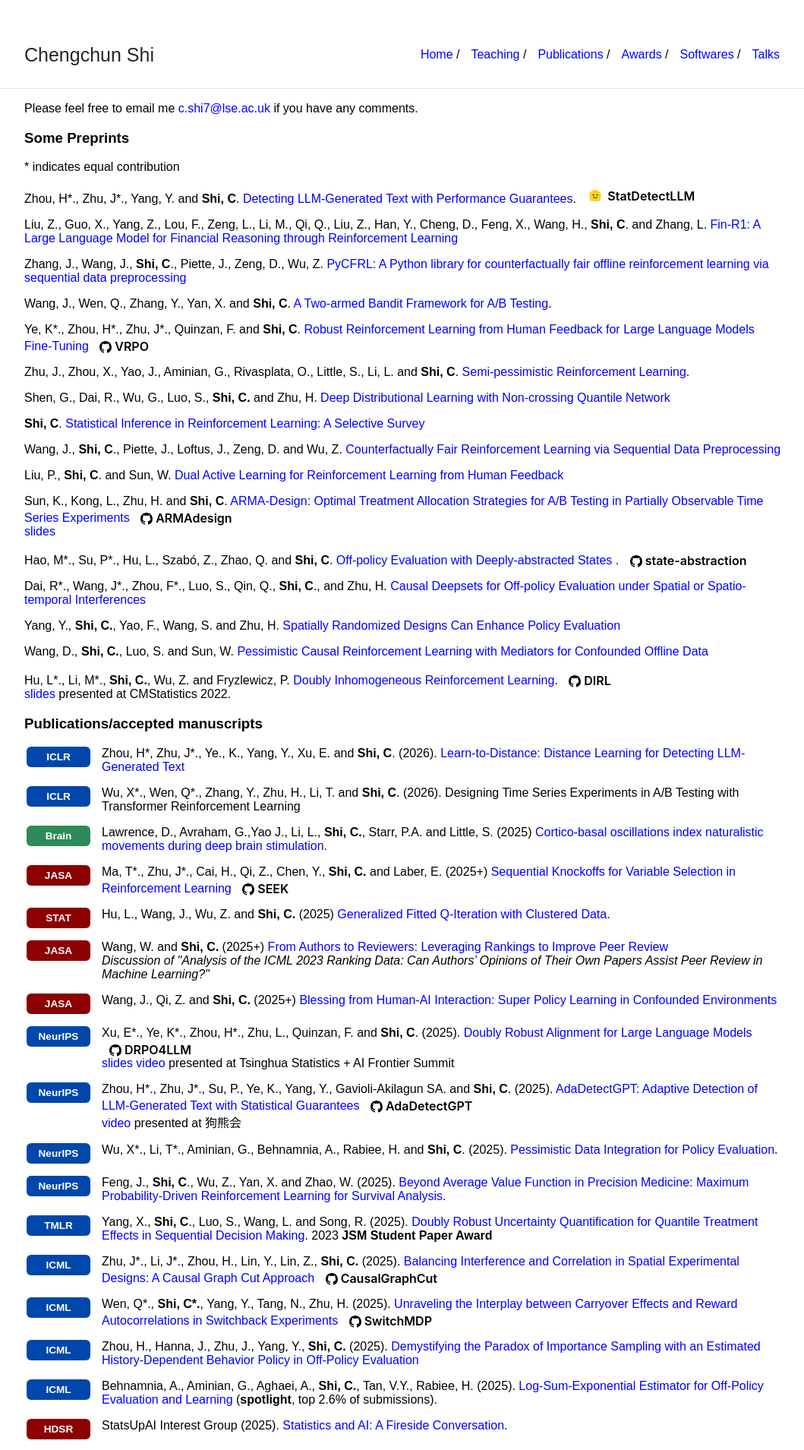
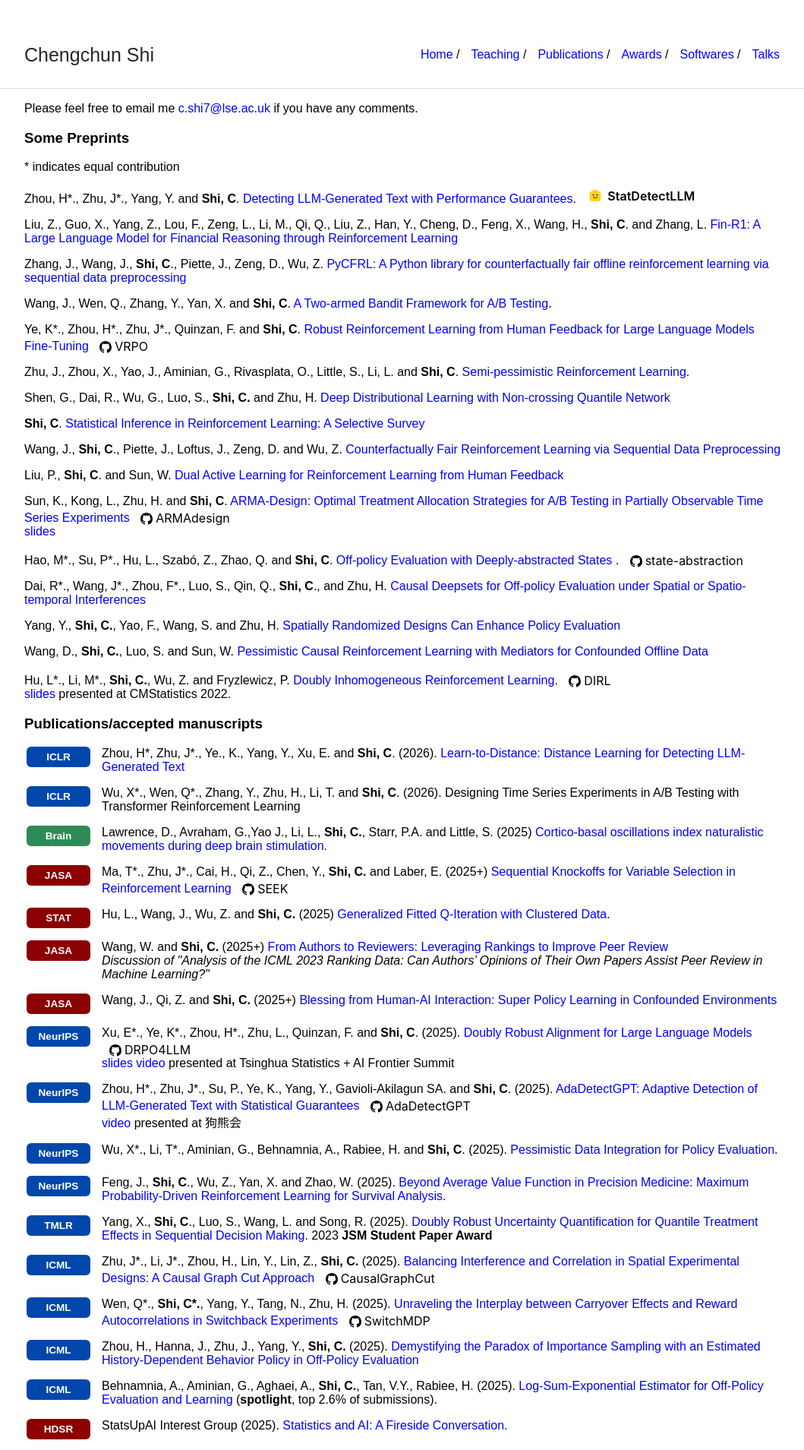
Before and after one commit to callmespring/callmespring.github.io, a Jekyll site: the page built from publication.md, in a window 1280 px wide. Shown: the top 1909 px of the page at 76% size, without its empty margins (108-1167 px from the left). Built offline with Jekyll 4.4.1, drawn with Linux system fonts in a browser that asks for light colours.

Commit message:
Update publications.css

```diff
--- a/css/publications.css
+++ b/css/publications.css
@@ -26,7 +26,7 @@
 .gh-module-badge {
     color: #000 !important; /* Changed from red to black */
     font-size: 16px !important;
-    font-weight: 600 !important;
+    font-weight: 400 !important;
     font-family: -apple-system, system-ui, sans-serif !important;
     text-transform: none !important;
     position: relative;
```
